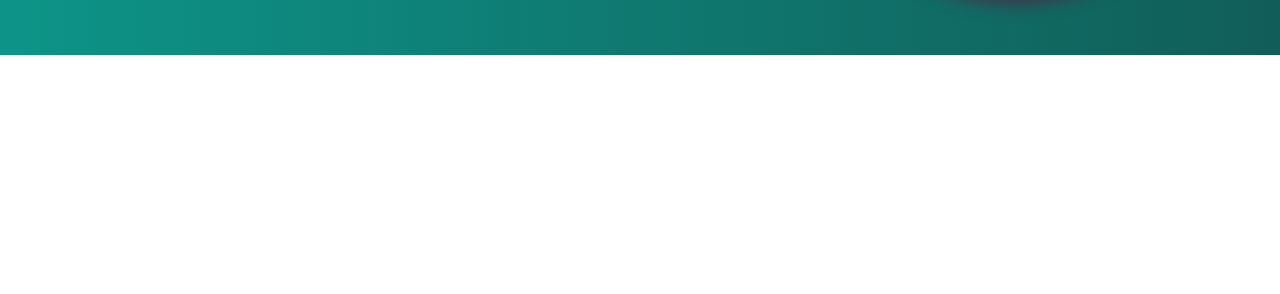
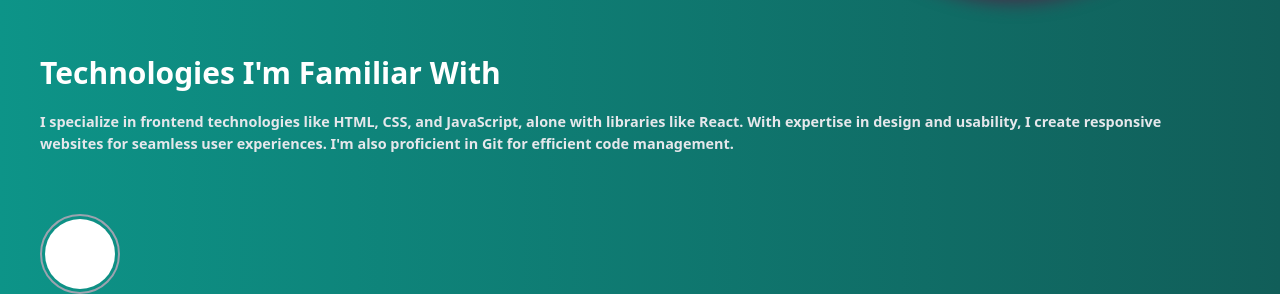
Before and after one commit to SilvernusIfoghale/silvernus-portfolio, a React (Vite) app: page / in a window 1280 px wide. Shown: the part 1606-1900 px from the top of the page. Before the commit the page ends 1661 px from the top, so only its background shows below. Built offline with nearby package versions, Linux system fonts and the light colour scheme.

Commit message:
responsive navbar

```diff
--- a/package.json
+++ b/package.json
@@ -11,7 +11,8 @@
   },
   "dependencies": {
     "react": "^18.3.1",
-    "react-dom": "^18.3.1"
+    "react-dom": "^18.3.1",
+    "react-icons": "^5.2.1"
   },
   "devDependencies": {
     "@eslint/js": "^9.8.0",
--- a/src/component/NavBar.jsx
+++ b/src/component/NavBar.jsx
@@ -1,6 +1,9 @@
-import React from "react";
+import React, { useState } from "react";
+import { CgClose } from "react-icons/cg";
+import { FaBars } from "react-icons/fa";
 
 export default function NavBar() {
+  const [mobileNav, setMobileNav] = useState(false);
   return (
     <div className="flex items-center justify-between py-3 ">
       <div className="">
@@ -8,7 +11,7 @@ export default function NavBar() {
         <span className="text-2xl text-gray-700 font-extrabold">#💻</span>
       </div>
       <div>
-        <ul className="flex gap-2 text-white ">
+        <ul className="sm:flex gap-2 text-white hidden ">
           <li className="hover:cursor-pointer hover:bg-gray-800 py-2 px-4">
             Projects
           </li>
@@ -19,6 +22,33 @@ export default function NavBar() {
             Experience
           </li>
         </ul>
+        <FaBars
+          onClick={() => setMobileNav(true)}
+          size={25}
+          className="fill-white mt-2 sm:hidden hover:cursor-pointer hover:scale-110"
+        />
+
+        {mobileNav && (
+          <div className=" ">
+            <CgClose
+              onClick={() => setMobileNav(false)}
+              color="white"
+              size={30}
+              className=" mt-2 sm:hidden z-10 fixed top-3 right-10 hover:cursor-pointer hover:scale-110"
+            />
+            <ul className="sm:flex gap-2 text-white absolute sm:hidden bg-gray-600 w-[180px] h-[100vh] top-[0px] right-0 pt-12">
+              <li className="hover:cursor-pointer hover:bg-gray-800 py-2 px-4 mt-3">
+                Projects
+              </li>
+              <li className="hover:cursor-pointer hover:bg-gray-800 py-2 px-4">
+                About
+              </li>
+              <li className="hover:cursor-pointer hover:bg-gray-800 py-2 px-4">
+                Experience
+              </li>
+            </ul>
+          </div>
+        )}
       </div>
     </div>
   );
--- a/src/component/Portfolio.jsx
+++ b/src/component/Portfolio.jsx
@@ -4,6 +4,7 @@ import NavBar from "./NavBar";
 import Hero from "./Hero";
 import Projects from "./Projects";
 import AboutMe from "./AboutMe";
+import Technologies from "./Technologies";
 
 export default function Portfolio() {
   //Introduction/About Me -Briefly introduce yourself and your background.✔️
@@ -19,6 +20,7 @@ export default function Portfolio() {
         <Hero />
         <Projects />
         <AboutMe />
+        <Technologies />
       </div>
     </>
   );
--- /dev/null
+++ b/src/component/Technologies.jsx
@@ -0,0 +1,27 @@
+import React from "react";
+
+export default function Technologies() {
+  return (
+    <>
+      <div>
+        <div className="my-10 w-[95%]">
+          <p className="text-white font-bold text-3xl">
+            Technologies I'm Familiar With
+          </p>
+          <p className="text-[0.9rem] text-gray-200 font-semibold py-5">
+            I specialize in frontend technologies like HTML, CSS, and
+            JavaScript, alone with libraries like React. With expertise in
+            design and usability, I create responsive websites for seamless user
+            experiences. I'm also proficient in Git for efficient code
+            management.
+          </p>
+        </div>
+        <div>
+          <div className="w-[80px] h-[80px] border-2 border-gray-400  rounded-full flex justify-center items-center">
+            <div className="w-[70px] h-[70px] rounded-full bg-white"></div>
+          </div>
+        </div>
+      </div>
+    </>
+  );
+}
```
Also changed, not shown: 1 other file (tests, documents, lock files or other folders).
